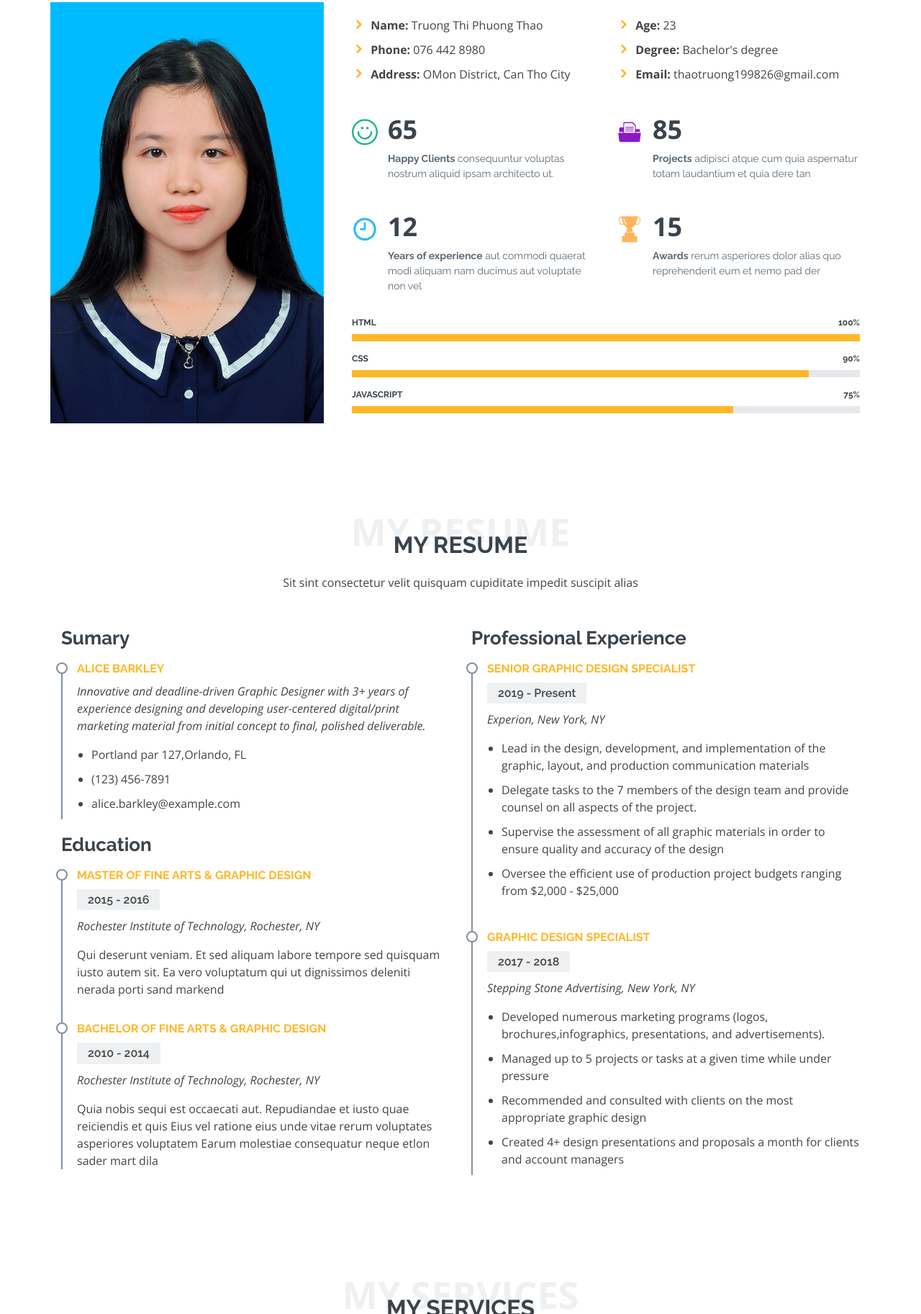
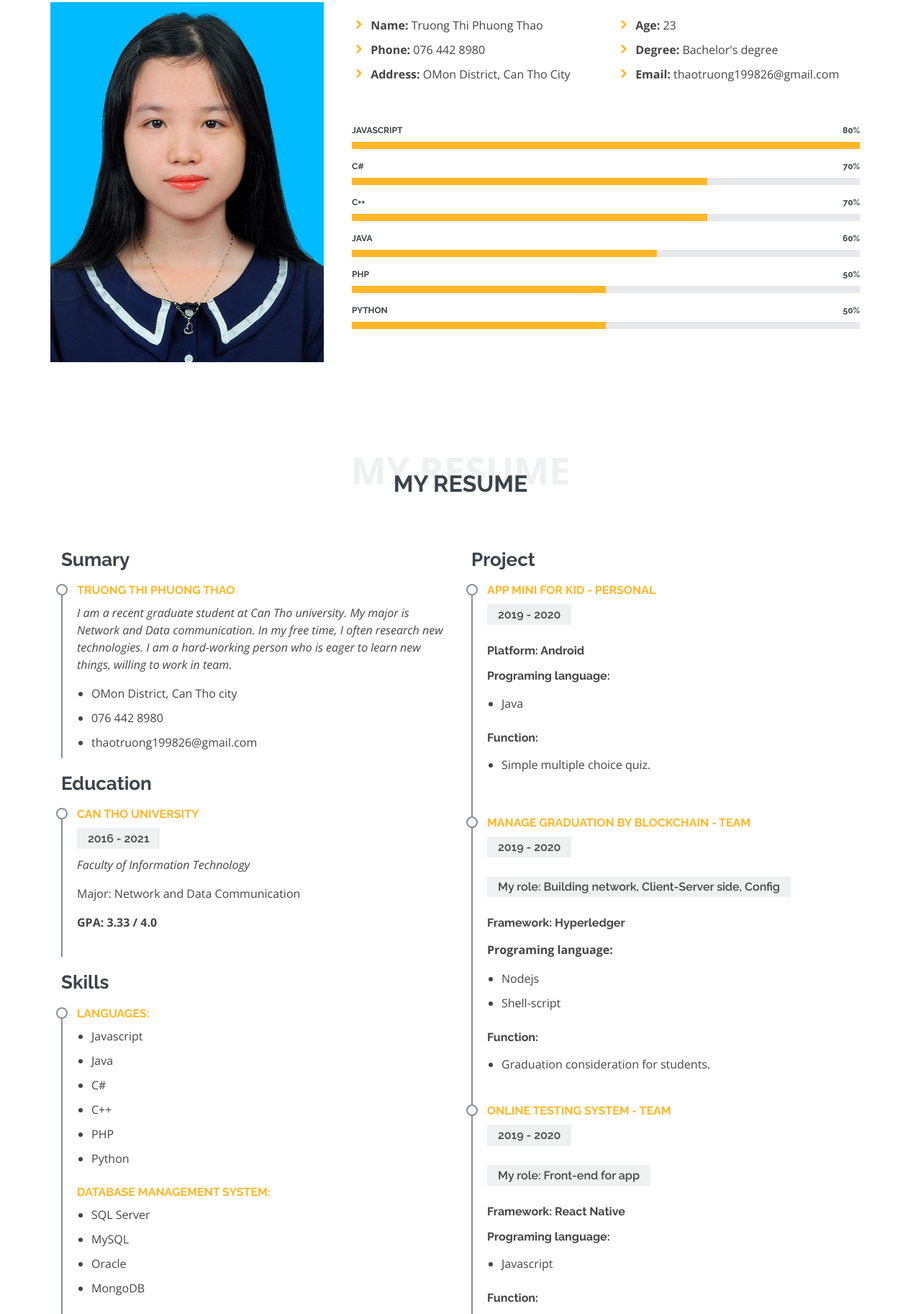
Before and after one commit to truongthiphuongthao/truongthiphuongthao.github.io, a plain HTML site: page index.html in a window 1280 px wide. Shown: the part 975-2800 px from the top of the page at 72% size. Drawn offline with nearby package versions, Linux system fonts and the light colour scheme.

Commit message:
not done

```diff
--- a/index.html
+++ b/index.html
@@ -44,8 +44,8 @@
         <li class="active"><a href="index.html">Home</a></li>
         <li><a href="#about">About</a></li>
         <li><a href="#resume">Resume</a></li>
-        <li><a href="#services">Services</a></li>
-        <li><a href="#portfolio">Portfolio</a></li>
+        <!-- <li><a href="#services">Services</a></li>
+        <li><a href="#portfolio">Portfolio</a></li> -->
         <li><a href="#contact">Contact</a></li>
 
       </ul>
@@ -96,7 +96,7 @@
                   </ul>
                 </div>
               </div>
-              <div class="row mt-n4">
+              <!-- <div class="row mt-n4">
                 <div class="col-md-6 mt-5 d-md-flex align-items-md-stretch">
                   <div class="count-box">
                     <i class="icofont-simple-smile" style="color: #20b38e;"></i>
@@ -128,30 +128,53 @@
                     <p><strong>Awards</strong> rerum asperiores dolor alias quo reprehenderit eum et nemo pad der</p>
                   </div>
                 </div>
-              </div>
-            </div><!-- End .content-->
+              </div> -->
+            </div>
+            <!-- End .content-->
 
             <div class="skills-content pl-lg-4">
               <div class="progress">
-                <span class="skill">HTML <i class="val">100%</i></span>
+                <span class="skill">JavaScript <i class="val">80%</i></span>
                 <div class="progress-bar-wrap">
                   <div class="progress-bar" role="progressbar" aria-valuenow="100" aria-valuemin="0" aria-valuemax="100"></div>
                 </div>
               </div>
 
               <div class="progress">
-                <span class="skill">CSS <i class="val">90%</i></span>
+                <span class="skill">C# <i class="val">70%</i></span>
                 <div class="progress-bar-wrap">
-                  <div class="progress-bar" role="progressbar" aria-valuenow="90" aria-valuemin="0" aria-valuemax="100"></div>
+                  <div class="progress-bar" role="progressbar" aria-valuenow="70" aria-valuemin="0" aria-valuemax="100"></div>
                 </div>
               </div>
 
               <div class="progress">
-                <span class="skill">JavaScript <i class="val">75%</i></span>
+                <span class="skill">C++ <i class="val">70%</i></span>
                 <div class="progress-bar-wrap">
-                  <div class="progress-bar" role="progressbar" aria-valuenow="75" aria-valuemin="0" aria-valuemax="100"></div>
+                  <div class="progress-bar" role="progressbar" aria-valuenow="70" aria-valuemin="0" aria-valuemax="100"></div>
                 </div>
               </div>
+
+              <div class="progress">
+                <span class="skill">Java <i class="val">60%</i></span>
+                <div class="progress-bar-wrap">
+                  <div class="progress-bar" role="progressbar" aria-valuenow="60" aria-valuemin="0" aria-valuemax="100"></div>
+                </div>
+              </div>
+
+              <div class="progress">
+                <span class="skill">PHP <i class="val">50%</i></span>
+                <div class="progress-bar-wrap">
+                  <div class="progress-bar" role="progressbar" aria-valuenow="50" aria-valuemin="0" aria-valuemax="100"></div>
+                </div>
+              </div>
+
+              <div class="progress">
+                <span class="skill">Python <i class="val">50%</i></span>
+                <div class="progress-bar-wrap">
+                  <div class="progress-bar" role="progressbar" aria-valuenow="50" aria-valuemin="0" aria-valuemax="100"></div>
+                </div>
+              </div>
+
             </div>
 
           </div>
@@ -167,66 +190,170 @@
         <div class="section-title">
           <span>My Resume</span>
           <h2>My Resume</h2>
-          <p>Sit sint consectetur velit quisquam cupiditate impedit suscipit alias</p>
+          <!-- <p>Sit sint consectetur velit quisquam cupiditate impedit suscipit alias</p> -->
         </div>
 
         <div class="row">
           <div class="col-lg-6">
             <h3 class="resume-title">Sumary</h3>
             <div class="resume-item pb-0">
-              <h4>Alice Barkley</h4>
-              <p><em>Innovative and deadline-driven Graphic Designer with 3+ years of experience designing and developing user-centered digital/print marketing material from initial concept to final, polished deliverable.</em></p>
+              <h4>Truong Thi Phuong Thao</h4>
+              <p>
+                <em>
+                  I am a recent graduate student at Can Tho university. My major is Network and Data communication.
+                  In my free time, I often research new technologies.
+                  I am a hard-working person who is eager to learn new things, willing to work in team.
+                </em>
+              </p>
               <p>
               <ul>
-                <li>Portland par 127,Orlando, FL</li>
-                <li>(123) 456-7891</li>
-                <li>alice.barkley@example.com</li>
+                <li>OMon District, Can Tho city</li>
+                <li>076 442 8980</li>
+                <li>thaotruong199826@gmail.com</li>
               </ul>
               </p>
             </div>
 
             <h3 class="resume-title">Education</h3>
             <div class="resume-item">
-              <h4>Master of Fine Arts &amp; Graphic Design</h4>
-              <h5>2015 - 2016</h5>
-              <p><em>Rochester Institute of Technology, Rochester, NY</em></p>
-              <p>Qui deserunt veniam. Et sed aliquam labore tempore sed quisquam iusto autem sit. Ea vero voluptatum qui ut dignissimos deleniti nerada porti sand markend</p>
+              <h4>Can Tho university </h4>
+              <h5>2016 - 2021</h5>
+              <p><em>Faculty of Information Technology</em></p>
+              <p>Major: Network and Data Communication</p>
+              <p> <b> GPA: 3.33 / 4.0 </b></p>
             </div>
-            <div class="resume-item">
+            <!-- <div class="resume-item">
               <h4>Bachelor of Fine Arts &amp; Graphic Design</h4>
               <h5>2010 - 2014</h5>
               <p><em>Rochester Institute of Technology, Rochester, NY</em></p>
               <p>Quia nobis sequi est occaecati aut. Repudiandae et iusto quae reiciendis et quis Eius vel ratione eius unde vitae rerum voluptates asperiores voluptatem Earum molestiae consequatur neque etlon sader mart dila</p>
+            </div> -->
+            <h3 class="resume-title">Skills</h3>
+            <div class="resume-item">
+              <h4><b> Languages: </b> </h4>
+              <ul>
+                <li> Javascript </li>
+                <li> Java </li>
+                <li> C# </li>
+                <li> C++ </li>
+                <li> PHP </li>
+                <li> Python </li>
+              </ul>
+              <h4><b> Database management system: </b> </h4>
+              <ul>
+                <li> SQL Server </li>
+                <li> MySQL </li>
+                <li> Oracle </li>
+                <li> MongoDB </li>
+              </ul>
+              <h4><b> Manage Project: </b> </h4>
+              <ul>
+                <li> Git</li>
+              </ul>
+              <h4><b> Operation system: </b> </h4>
+              <ul>
+                <li> Ubuntu</li>
+              </ul>
             </div>
           </div>
           <div class="col-lg-6">
-            <h3 class="resume-title">Professional Experience</h3>
+            <h3 class="resume-title">Project </h3>
             <div class="resume-item">
-              <h4>Senior graphic design specialist</h4>
-              <h5>2019 - Present</h5>
-              <p><em>Experion, New York, NY </em></p>
-              <p>
+              <h4>App mini for kid - Personal</h4>
+              <h5>2019 - 2020</h5>
+              <p><h6><b>Platform: Android </b></h6></p>
+              <p><h6><b> Programing language:</b></h6></p>
               <ul>
-                <li>Lead in the design, development, and implementation of the graphic, layout, and production communication materials</li>
-                <li>Delegate tasks to the 7 members of the design team and provide counsel on all aspects of the project. </li>
-                <li>Supervise the assessment of all graphic materials in order to ensure quality and accuracy of the design</li>
-                <li>Oversee the efficient use of production project budgets ranging from $2,000 - $25,000</li>
+                <li> Java </li>
+              </ul>
+              <p><h6><b>Function:</b></h6></p>
+              <ul>
+                <li> <p> Simple multiple choice quiz.</p></li>
               </ul>
               </p>
             </div>
+
             <div class="resume-item">
-              <h4>Graphic design specialist</h4>
-              <h5>2017 - 2018</h5>
-              <p><em>Stepping Stone Advertising, New York, NY</em></p>
-              <p>
+              <h4>Manage Graduation by Blockchain - Team</h4>
+              <h5> 2019 - 2020 </h5>
+              <p> <h5> My role: Building network, Client-Server side, Config</h5> </p>
+              <p><h6><b> Framework: Hyperledger</b></h6></p>
+              <p><b>Programing language: </b></p>
               <ul>
-                <li>Developed numerous marketing programs (logos, brochures,infographics, presentations, and advertisements).</li>
-                <li>Managed up to 5 projects or tasks at a given time while under pressure</li>
-                <li>Recommended and consulted with clients on the most appropriate graphic design</li>
-                <li>Created 4+ design presentations and proposals a month for clients and account managers</li>
+                <li> Nodejs </li>
+                <li> Shell-script </li>
+              </ul>
+              <p><h6><b>Function:</b></h6></p>
+              <ul>
+                <li> Graduation consideration for students.</li>
               </ul>
               </p>
             </div>
+
+            <div class="resume-item">
+              <h4> Online testing system - Team</h4>
+              <h5> 2019 - 2020 </h5>
+              <p> <h5> My role: Front-end for app </h5> </p>
+              <p><h6><b>Framework: React Native </b></h6></p>
+              <p><h6><b>Programing language: </b></h6></p>
+              <ul>
+                <li> Javascript </li>
+              </ul>
+              <p> <h6><b>Function:</b></h6> </p>
+              <ul>
+                <li> Online multiple choice test.</li>
+              </ul>
+              </p>
+            </div>
+
+            <div class="resume-item">
+              <h4> Manage Coffee - Personal</h4>
+              <h5> 2020 - 2021 </h5>
+              <p><h6> <b>Programing language: </b></h6></p>
+              <ul>
+                <li> C# </li>
+              </ul>
+              <p><h6><b>Database management system: </b></h6></p>
+              <ul>
+                <li> Sql server</li>
+              </ul>
+              <p> <h6><b>Function:</b></h6> </p>
+              <ul>
+                <li> Perform simple cafe management functions.</li>
+              </ul>
+              </p>
+            </div>
+
+            <div class="resume-item">
+              <h4> Website for fashion shop - Personal</h4>
+              <h5> 2020 - 2021 </h5>
+              <p><h6><b>Framework: Laravel  </b></h6></p>
+              <p><h6><b>Programing language: </b></h6></p>
+              <ul>
+                <li> PHP </li>
+              </ul>
+              <p><h6><b>Database management system: </b></h6></p>
+              <ul>
+                <li> MySQL</li>
+              </ul>
+              <p> <h6><b>Function:</b></h6> </p>
+              <ul>
+                <li> Perform the functions of sales and management about clothes.</li>
+              </ul>
+              </p>
+            </div>
+
+            <div class="resume-item">
+              <h4> Website for travelling - Personal</h4>
+              <h5> 2020 - 2021 </h5>
+              <p><b> Tools: WordPress </b></p>
+              <p> <h6><b>Function:</b></h6> </p>
+              <ul>
+                <li> Perform the functions of sales and management about travelling.</li>
+              </ul>
+              </p>
+            </div>
+
           </div>
         </div>
 
@@ -234,7 +361,7 @@
     </section><!-- End My Resume Section -->
 
     <!-- ======= My Services Section ======= -->
-    <section id="services" class="services">
+    <!-- <section id="services" class="services">
       <div class="container">
 
         <div class="section-title">
@@ -279,7 +406,8 @@
         </div>
 
       </div>
-    </section><!-- End My Services Section -->
+    </section> -->
+    <!-- End My Services Section -->
 
     <!-- ======= Testimonials Section ======= -->
     <section id="testimonials" class="testimonials">
@@ -348,7 +476,7 @@
     </section><!-- End Testimonials Section -->
 
     <!-- ======= My Portfolio Section ======= -->
-    <section id="portfolio" class="portfolio">
+    <!-- <section id="portfolio" class="portfolio">
       <div class="container">
 
         <div class="section-title">
@@ -459,10 +587,11 @@
         </div>
 
       </div>
-    </section><!-- End My Portfolio Section -->
+    </section> -->
+    <!-- End My Portfolio Section -->
 
     <!-- ======= Pricing Section ======= -->
-    <section id="pricing" class="pricing">
+    <!-- <section id="pricing" class="pricing">
       <div class="container">
 
         <div class="section-title">
@@ -545,7 +674,8 @@
         </div>
 
       </div>
-    </section><!-- End Pricing Section -->
+    </section> -->
+    <!-- End Pricing Section -->
 
     <!-- ======= Contact Me Section ======= -->
     <section id="contact" class="contact">
@@ -554,7 +684,7 @@
         <div class="section-title">
           <span>Contact Me</span>
           <h2>Contact Me</h2>
-          <p>Sit sint consectetur velit quisquam cupiditate impedit suscipit alias</p>
+          <!-- <p>Sit sint consectetur velit quisquam cupiditate impedit suscipit alias</p> -->
         </div>
 
         <div class="row">
@@ -567,11 +697,11 @@
                   <i class="bx bx-share-alt"></i>
                   <h3>Social Profiles</h3>
                   <div class="social-links">
-                    <a href="#" class="twitter"><i class="icofont-twitter"></i></a>
-                    <a href="#" class="facebook"><i class="icofont-facebook"></i></a>
-                    <a href="#" class="instagram"><i class="icofont-instagram"></i></a>
-                    <a href="#" class="google-plus"><i class="icofont-skype"></i></a>
-                    <a href="#" class="linkedin"><i class="icofont-linkedin"></i></a>
+                    <!-- <a href="#" class="twitter"><i class="icofont-twitter"></i></a> -->
+                    <a href="https://www.facebook.com/profile.php?id=100038322726016" class="facebook"><i class="icofont-facebook"></i></a>
+                    <a href="https://www.instagram.com/accounts/login/?next=/maymay2610/%3Ffbclid%3DIwAR1L9aMmFWOj38CU2bB3woxXIGIfPap5g0dTDAArMA-RxYBHoUQ_UcS3oE8" class="instagram"><i class="icofont-instagram"></i></a>
+                    <!-- <a href="" class="google-plus"><i class="icofont-skype"></i></a> -->
+                    <!-- <a href="#" class="linkedin"><i class="icofont-linkedin"></i></a> -->
                   </div>
                 </div>
               </div>
@@ -579,14 +709,14 @@
                 <div class="info-box mt-4">
                   <i class="bx bx-envelope"></i>
                   <h3>Email Me</h3>
-                  <p>contact@example.com</p>
+                  <p>thaotruong199826@gmail.com</p>
                 </div>
               </div>
               <div class="col-md-6">
                 <div class="info-box mt-4">
                   <i class="bx bx-phone-call"></i>
                   <h3>Call Me</h3>
-                  <p>+1 5589 55488 55</p>
+                  <p>076 442 8980</p>
                 </div>
               </div>
             </div>
```
Also changed, not shown: assets/img/hero-bg.jpg.
